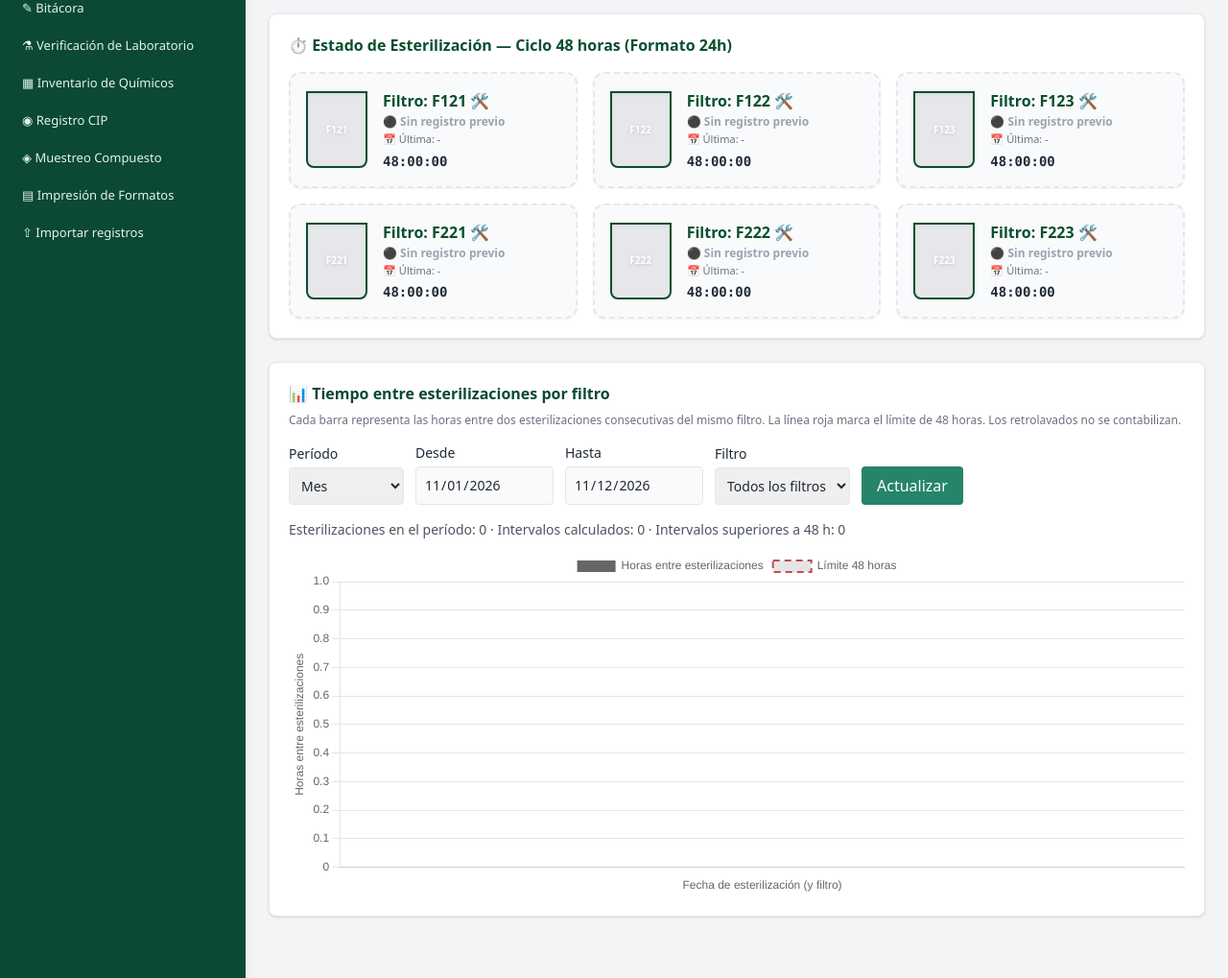
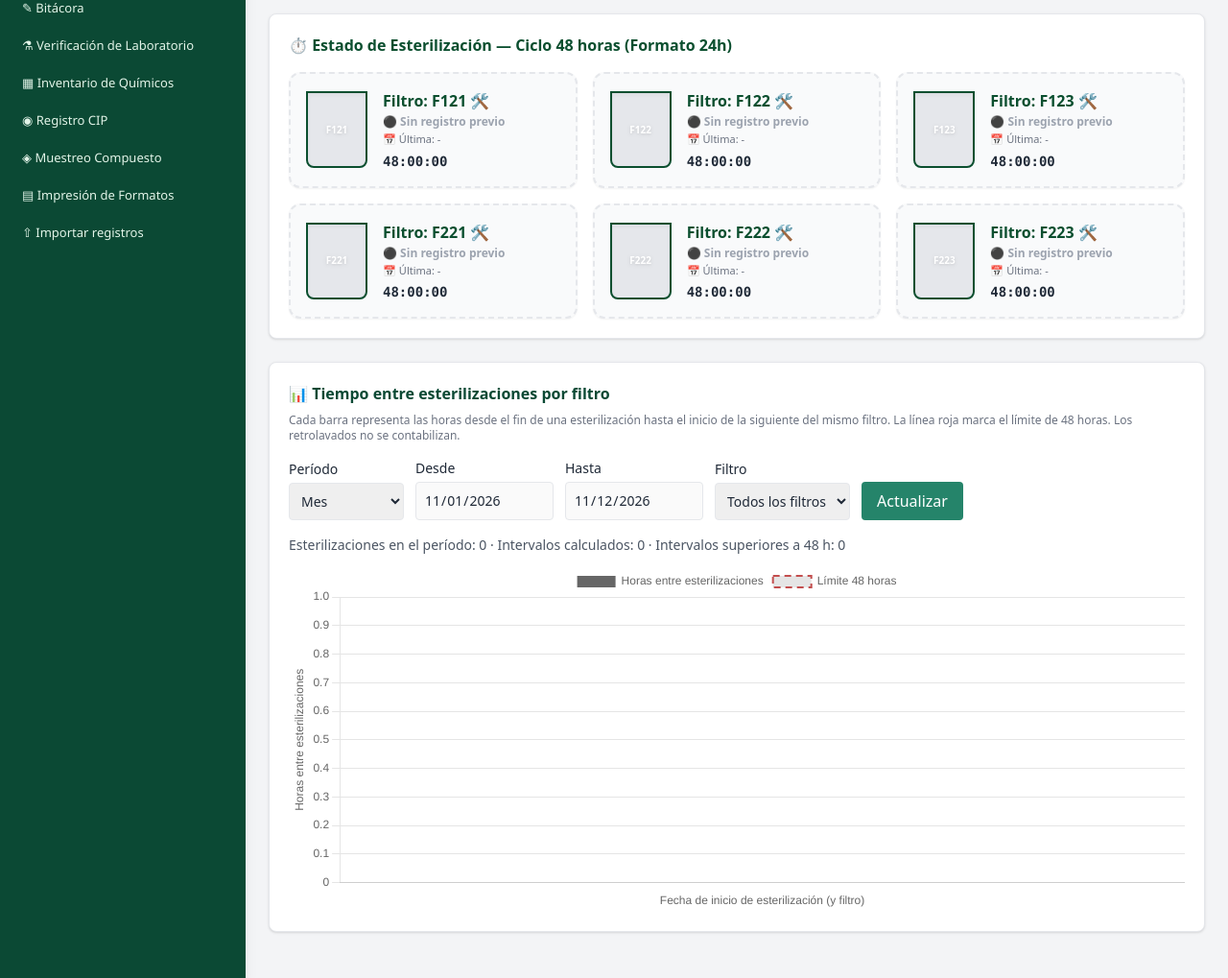
Before and after one commit to soldipacksas-stack/ptap-web, a FastAPI app: page /filtros in a window 1280 px wide. Shown: the part 332-1351 px from the top of the page at 96% size. Run offline with FastAPI, Linux system fonts and the light colour scheme; data that the repository does not hold is empty; some libraries are stand-ins or nearby versions.

Commit message:
Add files via upload

```diff
--- a/templates/limpieza_filtros.html
+++ b/templates/limpieza_filtros.html
@@ -96,7 +96,7 @@
             <!-- Gráfica única de intervalos entre esterilizaciones -->
             <section class="bg-white p-5 rounded-lg shadow border border-gray-200 mb-6" aria-labelledby="tituloCiclos">
               <h3 id="tituloCiclos" class="font-bold text-[#0B4934] mb-2">📊 Tiempo entre esterilizaciones por filtro</h3>
-              <p class="text-xs text-gray-500 mb-4">Cada barra representa las horas entre dos esterilizaciones consecutivas del mismo filtro. La línea roja marca el límite de 48 horas. Los retrolavados no se contabilizan.</p>
+              <p class="text-xs text-gray-500 mb-4">Cada barra representa las horas desde el fin de una esterilización hasta el inicio de la siguiente del mismo filtro. La línea roja marca el límite de 48 horas. Los retrolavados no se contabilizan.</p>
               <div class="flex flex-wrap gap-3 mb-4 items-end">
                 <label class="text-sm">Período <select id="cicloPeriodo" class="block border rounded p-2 mt-1"><option value="semana">Semana</option><option value="mes" selected>Mes</option><option value="rango">Entre fechas</option></select></label>
                 <label class="text-sm">Desde <input id="cicloDesde" type="date" class="block border rounded p-2 mt-1"></label>
@@ -231,6 +231,14 @@
         let chartInstancia = null;
 
         // Única interpretación local de fecha/hora, también para cruces de medianoche.
+        // La fecha del registro corresponde al día de inicio de la esterilización.
+        // El intervalo de inactividad va del FIN anterior al INICIO siguiente.
+        function obtenerTimestampInicio(reg) {
+            if (!reg || !/^\d{4}-\d{2}-\d{2}$/.test(reg.fecha || '') ||
+                !/^\d{2}:\d{2}(?::\d{2})?$/.test(reg.hora_inicio_est || '')) return NaN;
+            const inicio = new Date(`${reg.fecha}T${reg.hora_inicio_est.slice(0,5)}:00`);
+            return Number.isFinite(inicio.getTime()) ? inicio.getTime() : NaN;
+        }
         function obtenerTimestampFin(reg) {
             if (!reg || !/^\d{4}-\d{2}-\d{2}$/.test(reg.fecha || '') ||
                 !/^\d{2}:\d{2}(?::\d{2})?$/.test(reg.hora_final_est || '')) return NaN;
@@ -559,15 +567,18 @@
              let totalEventos = 0, sinAnterior = 0;
              equipos.forEach(equipo => {
                  const eventos = cronometrosData.filter(r => r.equipo === equipo && esEsterilizacion(r))
-                     .map(r => ({ms:fechaFinEsterilizacion(r)})).filter(r => Number.isFinite(r.ms))
-                     .sort((a,b) => a.ms-b.ms);
+                     .map(r => ({inicio:obtenerTimestampInicio(r), fin:fechaFinEsterilizacion(r)}))
+                     .filter(r => Number.isFinite(r.inicio) && Number.isFinite(r.fin) && r.fin >= r.inicio)
+                     .sort((a,b) => a.inicio-b.inicio);
                  eventos.forEach((evento,i) => {
-                     const fecha = fechaLocalISO(new Date(evento.ms));
+                     const fecha = fechaLocalISO(new Date(evento.inicio));
                      if ((desde && fecha < desde) || (hasta && fecha > hasta)) return;
                      totalEventos++;
                      if (i === 0) { sinAnterior++; return; }
-                     const horas = (evento.ms-eventos[i-1].ms)/3600000;
-                     barras.push({equipo, fecha, ms:evento.ms, horas:Number(horas.toFixed(2))});
+                     // No contar las horas de esterilización: FIN previo -> INICIO actual.
+                     const horas = (evento.inicio-eventos[i-1].fin)/3600000;
+                     if (horas < 0) return; // Registros solapados: no mostrar intervalos negativos.
+                     barras.push({equipo, fecha, ms:evento.inicio, horas:Number(horas.toFixed(2))});
                  });
              });
              barras.sort((a,b) => a.ms-b.ms || a.equipo.localeCompare(b.equipo));
@@ -586,7 +597,7 @@
                  options:{responsive:true,maintainAspectRatio:false,interaction:{mode:'index',intersect:false},plugins:{
                      tooltip:{callbacks:{title:items=>{const b=barras[items[0].dataIndex];return b?b.fecha+' · '+b.equipo:'';},label:item=>item.datasetIndex===0?'Intervalo: '+item.parsed.y+' horas':'Límite: 48 horas'}},
                      legend:{position:'top'}
-                 },scales:{x:{title:{display:true,text:'Fecha de esterilización (y filtro)'},ticks:{maxRotation:60,minRotation:35,autoSkip:true},grid:{display:false}},y:{beginAtZero:true,title:{display:true,text:'Horas entre esterilizaciones'}}}}
+                 },scales:{x:{title:{display:true,text:'Fecha de inicio de esterilización (y filtro)'},ticks:{maxRotation:60,minRotation:35,autoSkip:true},grid:{display:false}},y:{beginAtZero:true,title:{display:true,text:'Horas entre esterilizaciones'}}}}
              });
          }
          document.addEventListener('DOMContentLoaded', iniciarGraficaCiclos);
```
